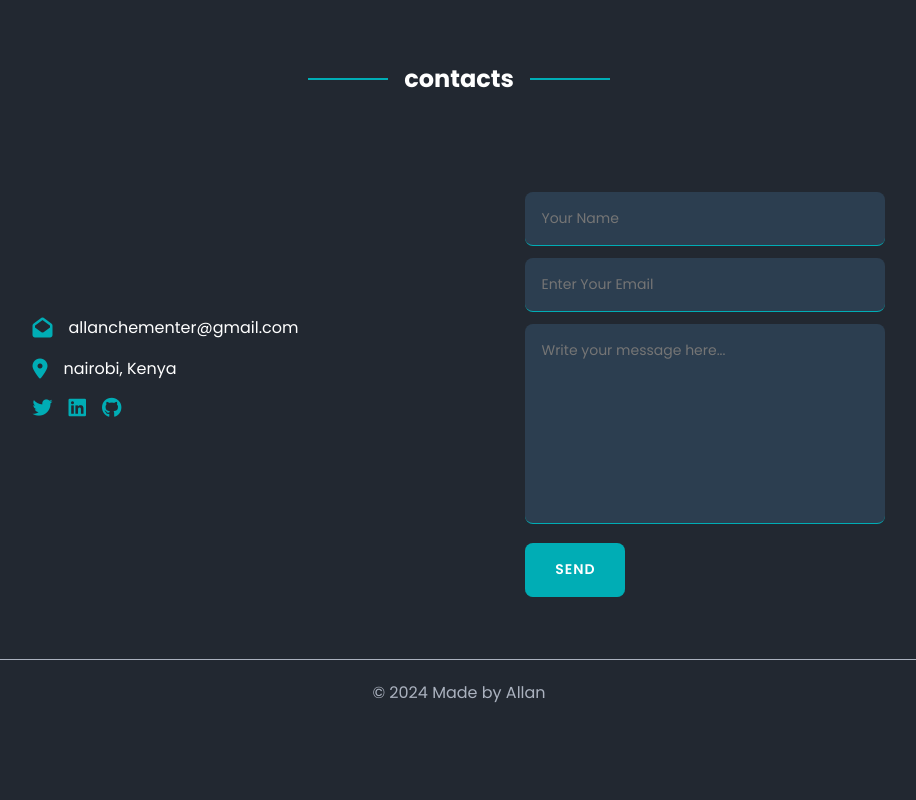
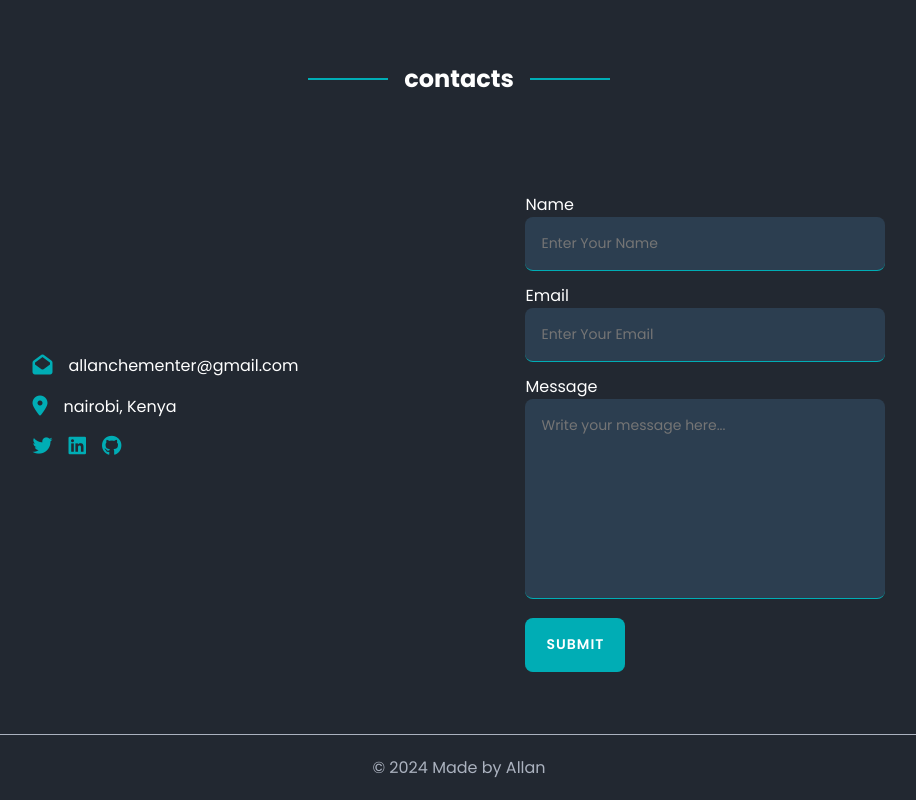
Before and after one commit to AllanBartoo/allanbartoo.github.io, a plain HTML site: page index.html in a window 1280 px wide. Shown: the part 1589-2389 px from the top of the page, without its empty margins (181-1097 px from the left). Before the commit the page ends 2314 px from the top, so only its background shows below. Drawn offline with Linux system fonts and the light colour scheme.

Commit message:
updated contact form

```diff
--- a/index.html
+++ b/index.html
@@ -89,11 +89,14 @@
         </div>
         <!-- Contact Form -->
         <div class="contact-form">
-            <form action="">
-                <input type="text" placeholder="Your Name">
-                <input type="email" placeholder="Enter Your Email">
-                <textarea name="" id="" cols="30" rows="10" placeholder="Write your message here..."></textarea>
-                <input type="button" value="Send" class="contact-button">
+            <form action="https://submit-form.com/ofLmvip1n">
+                <label for="name">Name</label>
+                <input type="text" placeholder="Enter Your Name" name="name" required>
+                <label for="email">Email</label>
+                <input type="email" placeholder="Enter Your Email" name="email" required>
+                <label for="name">Message</label>
+                <textarea cols="30" rows="10" placeholder="Write your message here..." name="message" required></textarea>
+                <input type="submit" class="contact-button">
             </form>
         </div>
     </div>
--- a/style.css
+++ b/style.css
@@ -18,9 +18,6 @@
 }
 
 :root {
-    /* --primary: #c778dd;
-    --secondary: #abb2bf;
-    --bg-clr: #282c33; */
     --primary: #00ADB5;
     --secondary: #abb2bf;
     --bg-clr: #222831;
@@ -298,7 +295,9 @@ form textarea {
     border-top: 1px solid var(--secondary);
 }
 
-
+label {
+    color: var(--white);
+}
 /* responsive  */
 @media (max-width: 991px) {
     header {
```
